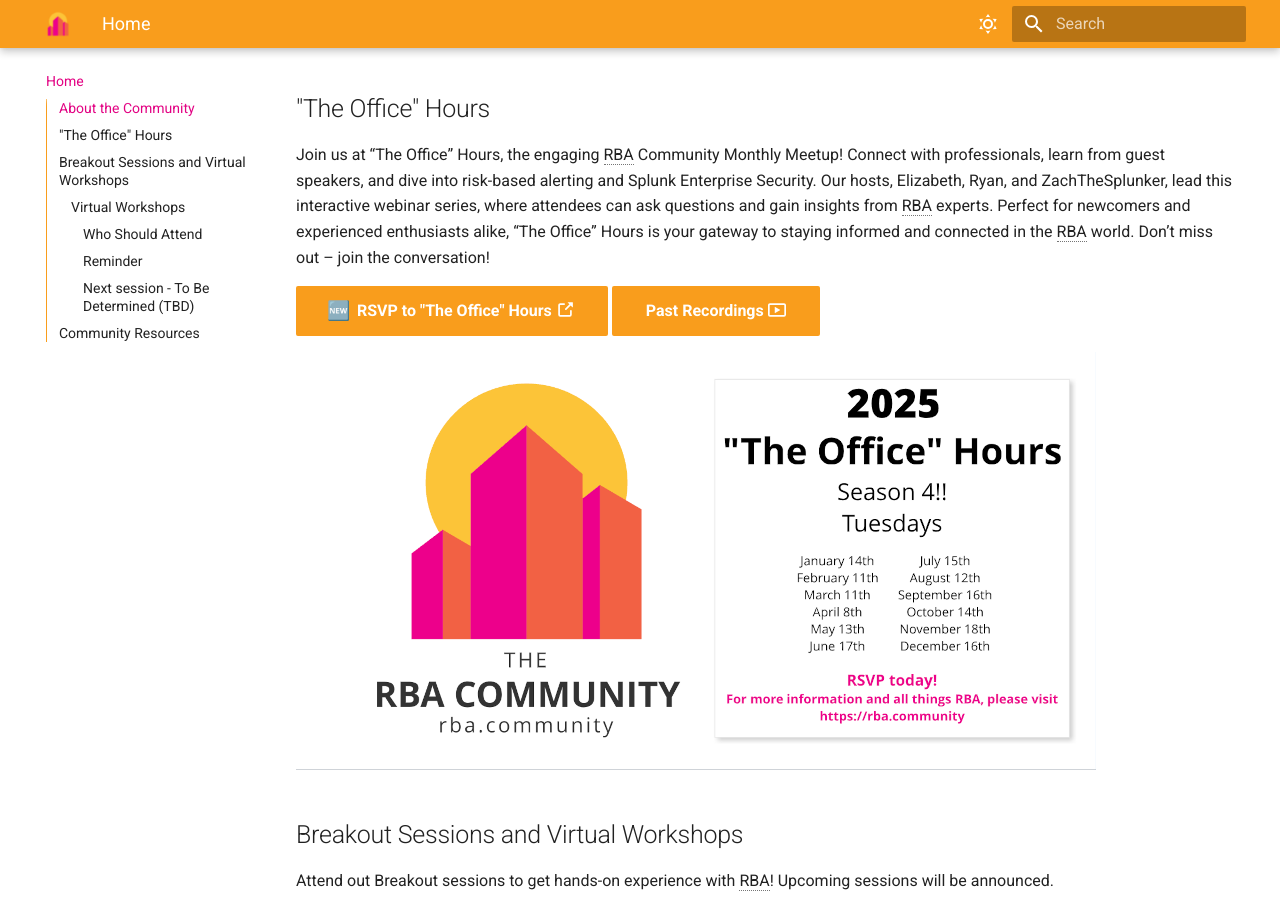
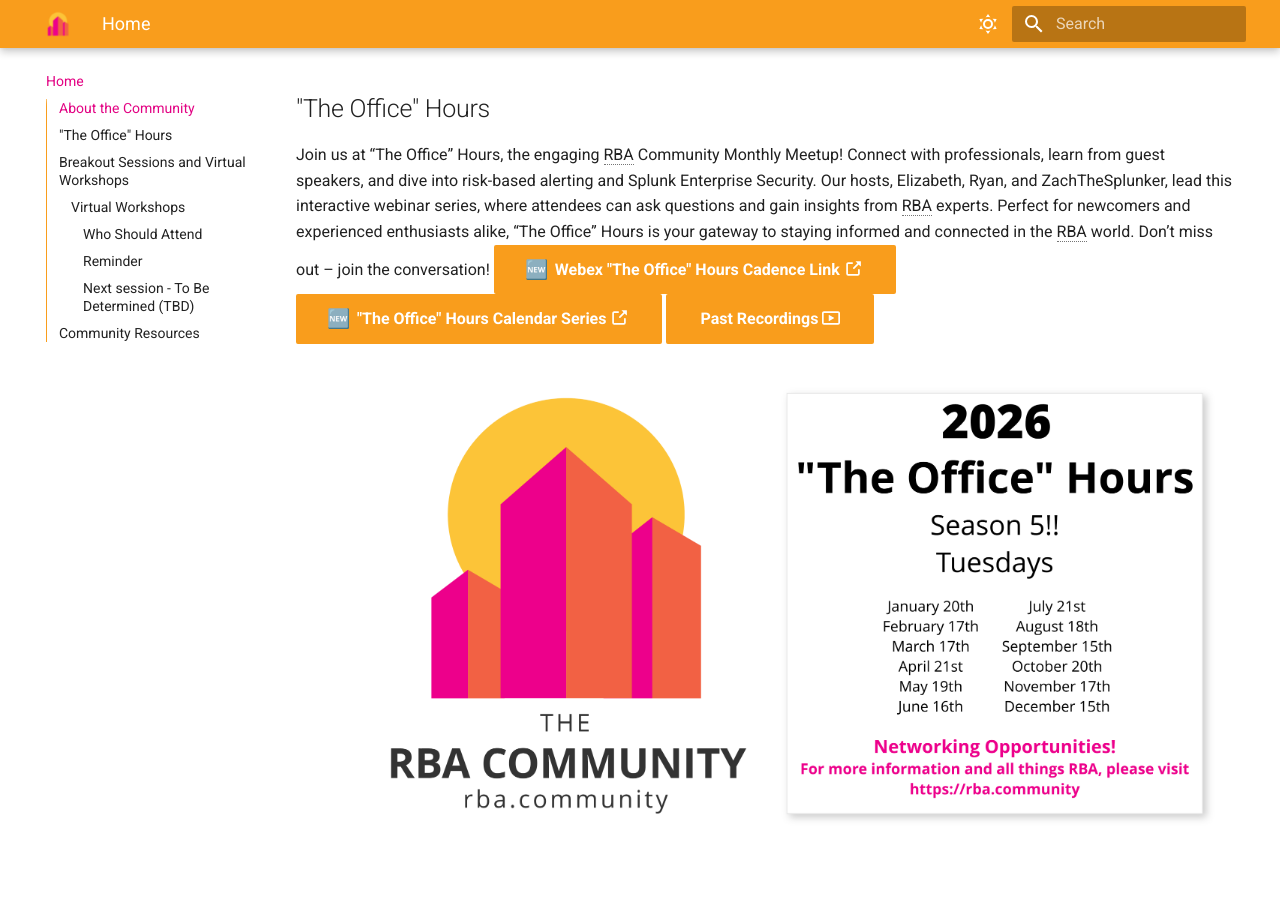
Before and after one commit to rba-community/rba-community, an MkDocs documentation site: the page built from docs/index.md, in a window 1280 px wide and 900 px high, scrolled down 712 px. Built offline with MkDocs 1.6.1 and Material for MkDocs 9.7.7, drawn with Linux system fonts in a browser that asks for light colours; emoji names are drawn with the system emoji font.

Commit message:
Update index.md
updated office hours for 2026

Signed-off-by: OutpostSecurity <72515718+OutpostSecurity@users.noreply.github.com>

```diff
--- a/docs/index.md
+++ b/docs/index.md
@@ -14,11 +14,11 @@
 ## "The Office" Hours
 
 Join us at “The Office” Hours, the engaging RBA Community Monthly Meetup! Connect with professionals, learn from guest speakers, and dive into risk-based alerting and Splunk Enterprise Security. Our hosts, Elizabeth, Ryan, and ZachTheSplunker, lead this interactive webinar series, where attendees can ask questions and gain insights from RBA experts. Perfect for newcomers and experienced enthusiasts alike, “The Office” Hours is your gateway to staying informed and connected in the RBA world. Don’t miss out – join the conversation!
-
-[:new:{ .newicon } RSVP to "The Office" Hours :octicons-link-external-16:](https://cisco.webex.com/webappng/sites/cisco/webinar/webinarSeries/register/d5db73f743c643c387cae885ae6015da){ .md-button .md-button--primary target="blank" }
+[:new:{ .newicon } Webex "The Office" Hours Cadence Link :octicons-link-external-16:](https://cisco.webex.com/cisco/j.php?MTID=md65360c49970fb346247c6afedf537f1){ .md-button .md-button--primary target="blank" }
+[:new:{ .newicon } "The Office" Hours Calendar Series :octicons-link-external-16:](assets/rba_community_meeting_series_2026.ics){ .md-button .md-button--primary target="blank" }
 [Past Recordings :octicons-video-16:](library/index.md "See past sessions from The Office Hours."){ .md-button .md-button--primary }
 
-![The RBA Community 2025 Sessions](assets/rba_community_2025_dates.webp)
+![The RBA Community 2026 Sessions](assets/RBA Community 2026 webinars promo.png)
 
 ## Breakout Sessions and Virtual Workshops
 
```
